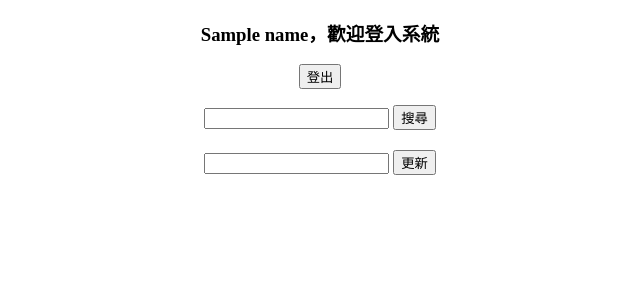
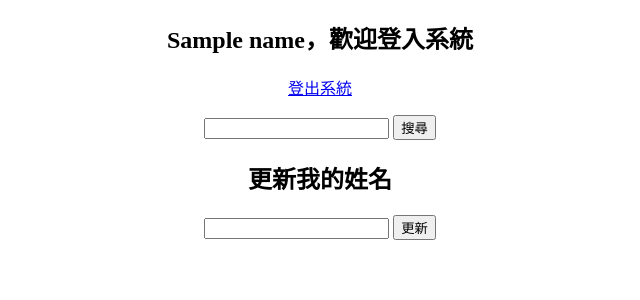
Before and after one commit to poc0204/wehelp-assignments, a Flask app: template week-7/templates/memeber.html in a window 1280 px wide. Shown: the part 94-394 px from the top of the page, without its empty margins (320-960 px from the left). Run offline with Flask 2, Linux system fonts and the light colour scheme; the template is opened without the code that fills it: most values are stand-ins (such as "Sample title", 1, 10 or a date in 2020).

Commit message:
Update memeber.html

```diff
--- a/week-7/templates/memeber.html
+++ b/week-7/templates/memeber.html
@@ -14,20 +14,21 @@
         <h1>歡迎光臨，這是會員首頁</h1>
     </header>
     <second>
-        <h3>{{name}}，歡迎登入系統</h3>
+        <h2>{{name}}，歡迎登入系統</h2>
 
-        <form action="/singout" method="GET">
-            <input type=submit value="登出"> </p>
+        <div>
+            <a href="/singout" method="GET"  >登出系統</a> </p>
 
-        </form>
-        <div>
+
+
             <input id="username" name = "username">
             <button id ="btn" onclick="select_click()" > 搜尋 </button></p>
-            <h2 id="showname" ></h2>
+            <h3 id="showname" ></h3>
+            <h2>更新我的姓名</h2>
             <input id="updataname" name = "updataname">
             <button id ="btn" onclick="update_click()" > 更新 </button></p>
-            <h2 id="showupdate" ></h2>
-        </div>
+            <h3 id="showupdate" ></h3>
+       </div>
     </second>
 </body>
 </html>
```
